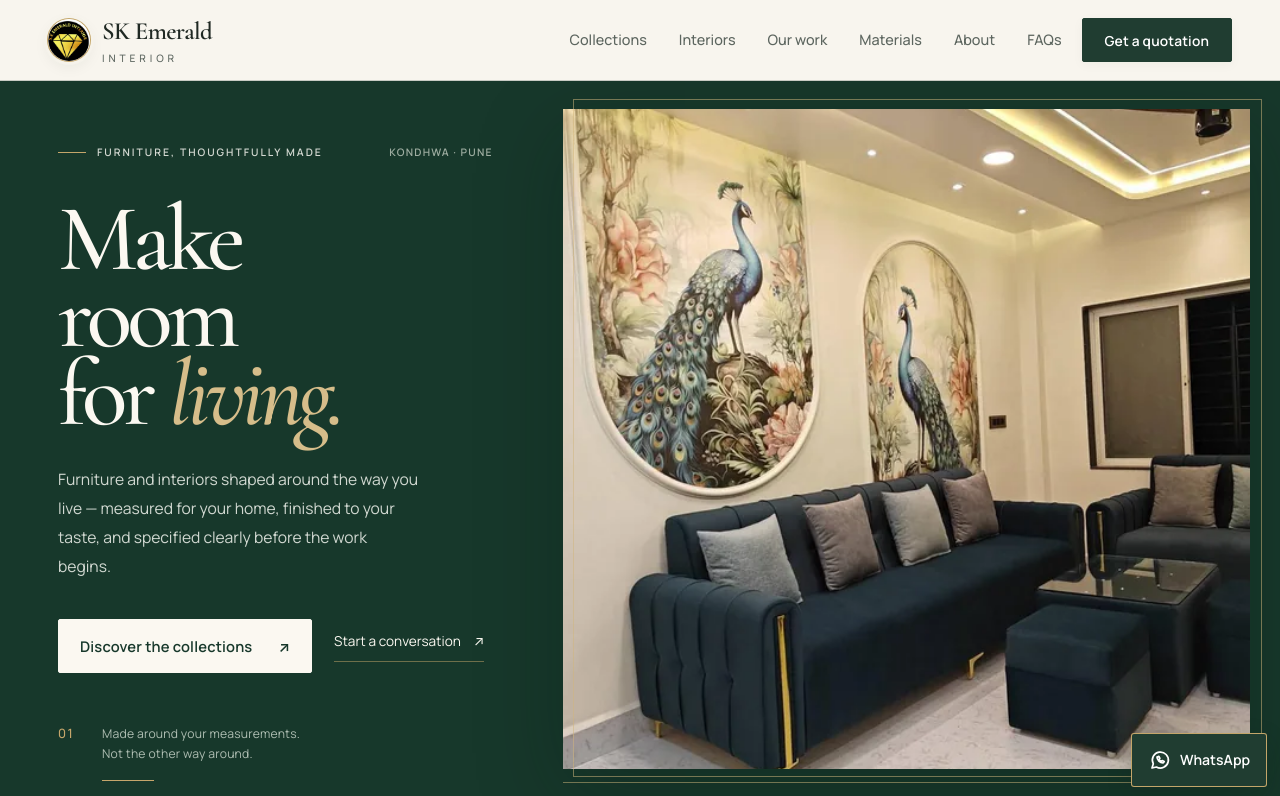
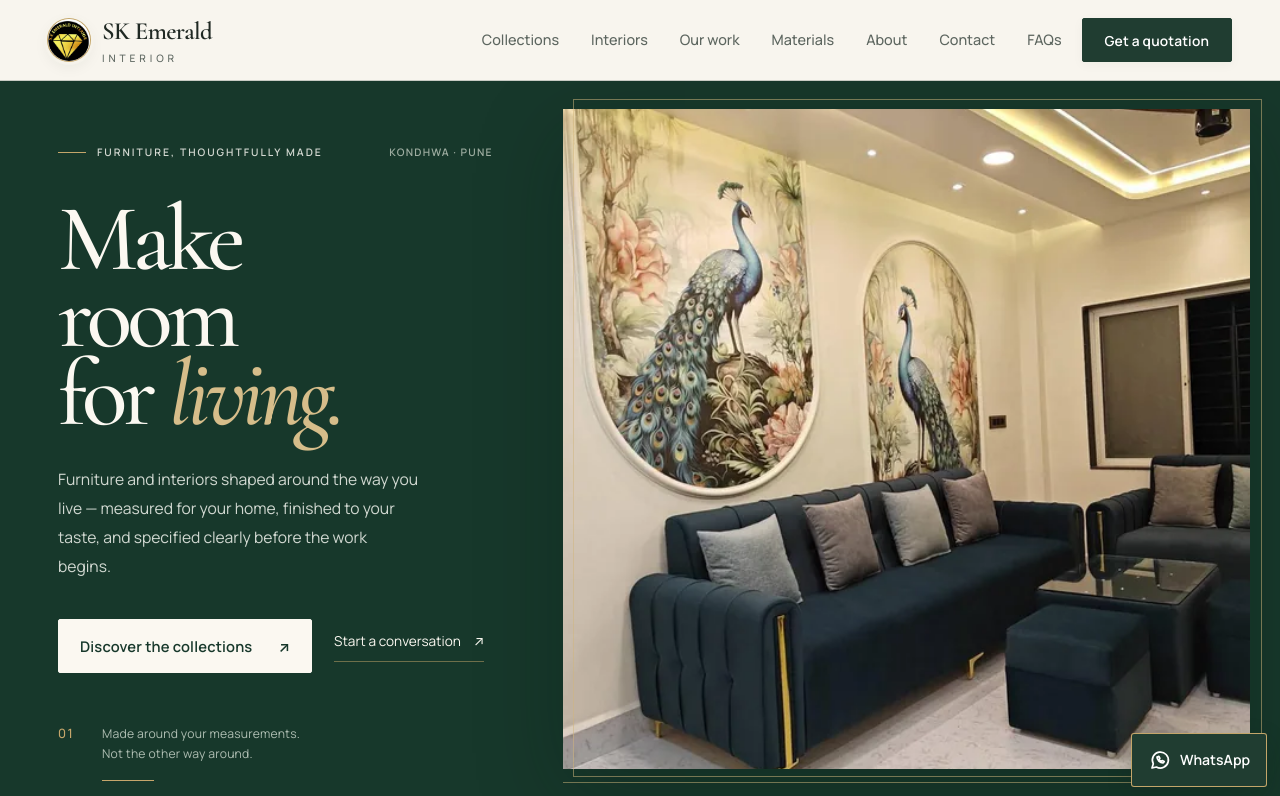
Before and after one commit to faisalahmad7/SK-emerald-landing-page, a React (Vite) app: page / in a window 1280 px wide. Shown: the top 796 px of the page. Built offline with nearby package versions, Linux system fonts and the light colour scheme.

Commit message:
Add Contact navigation and align header actions

```diff
--- a/src/components/Layout.jsx
+++ b/src/components/Layout.jsx
@@ -3,7 +3,7 @@ import { Link, NavLink, useRouter } from '../router'
 import { BUSINESS, waLink, telLink } from '../data/business'
 import { COLLECTIONS } from '../data/collections'
 
-const NAV = [['/collections', 'Collections'], ['/interiors', 'Interiors'], ['/gallery', 'Our work'], ['/materials', 'Materials'], ['/about', 'About'], ['/faq', 'FAQs']]
+const NAV = [['/collections', 'Collections'], ['/interiors', 'Interiors'], ['/gallery', 'Our work'], ['/materials', 'Materials'], ['/about', 'About'], ['/contact', 'Contact'], ['/faq', 'FAQs']]
 const logo = `${import.meta.env.BASE_URL}images/logo.png`
 
 // Sets data-in on every .rv element as it scrolls into view (an attribute, because React rewrites className when a photo
@@ -65,9 +65,9 @@ export function Header() {
     return () => document.removeEventListener('keydown', key)
   }, [open])
   return (
-    <header className="site-header">
+    <header className="site-header header-ribbon-contact">
       <a className="skip" href="#main" onClick={(e) => { e.preventDefault(); document.getElementById('main')?.focus() }}>Skip to content</a>
-      <div className="bar wrap">
+      <div className="bar wrap header-ribbon-contact-inner">
         <Link to="/" className="brand" aria-label={`${BUSINESS.name}, home`}>
           <img src={logo} alt="" width="40" height="40" />
           <span><b>SK Emerald</b><i>Interior</i></span>
@@ -82,7 +82,7 @@ export function Header() {
       </div>
       <div id="drawer" ref={drawer} className={`drawer${open ? ' open' : ''}`} hidden={!open}>
         <nav aria-label="Mobile">
-          {[...NAV, ['/contact', 'Contact and showroom']].map(([to, l]) => <NavLink key={to} to={to}>{l}</NavLink>)}
+          {NAV.map(([to, l]) => <NavLink key={to} to={to}>{l}</NavLink>)}
         </nav>
         <a className="btn" href={waLink('Hello SK Emerald Interior, I would like a quotation.')} target="_blank" rel="noopener noreferrer">Message on WhatsApp</a>
       </div>
```
